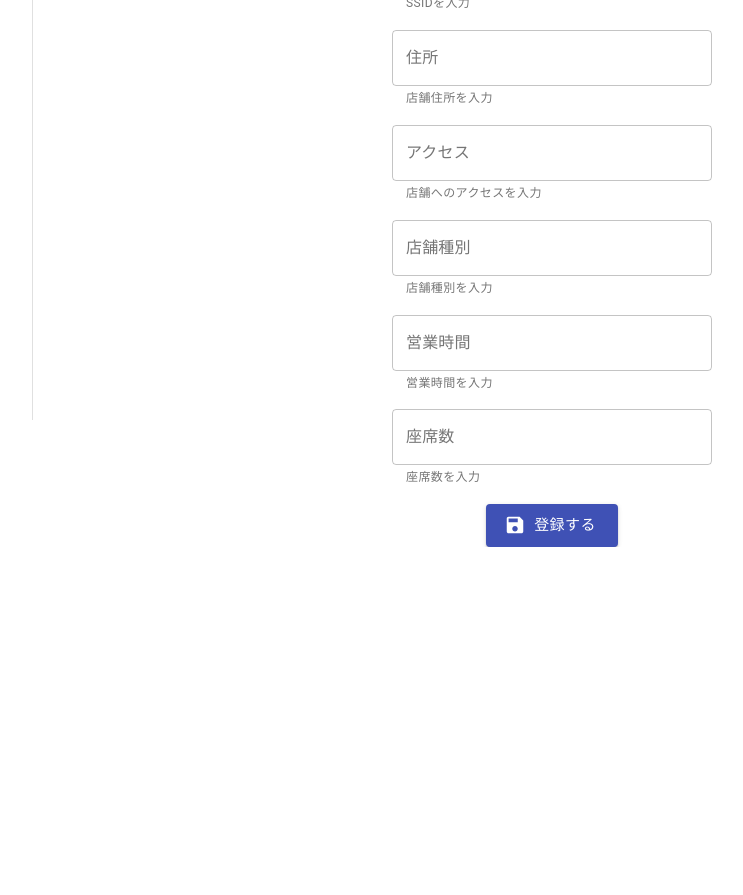
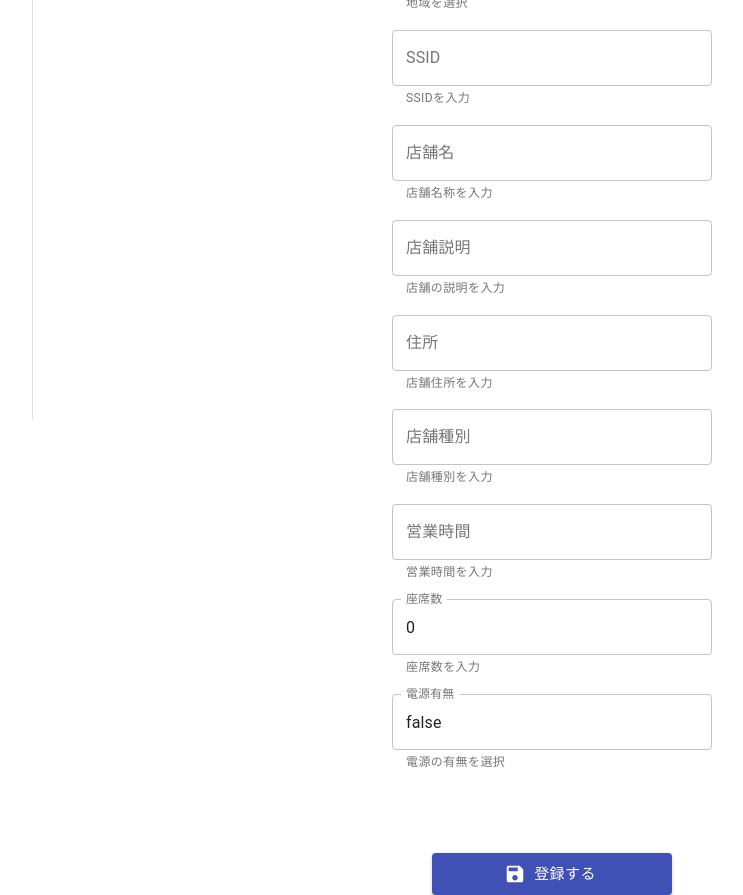
Before and after one commit to KotaTanaka/react-frontend-sandbox, a React (Create React App) app: page /shops/register in a window 1280 px wide. Shown: the part 380-1275 px from the top of the page, without its empty margins (208-951 px from the left). Before the commit the page ends 927 px from the top, so only its background shows below. Built offline with nearby package versions, Linux system fonts and the light colour scheme.

Commit message:
feat: 店舗登録ロジック

```diff
--- a/src/components/shops/ShopRegisterForm.tsx
+++ b/src/components/shops/ShopRegisterForm.tsx
@@ -1,66 +1,191 @@
-import React from 'react';
+import React, { useCallback } from 'react';
 import styled from 'styled-components';
 import { Button, FormControl, TextField } from '@material-ui/core';
 import { makeStyles } from '@material-ui/core/styles';
 import { Save } from '@material-ui/icons';
 
-// eslint-disable-next-line @typescript-eslint/no-empty-interface
-interface Props {}
+// from app
+import { IRegisterShopBody } from 'src/interfaces/api/request/Shop';
+
+interface Props {
+  params: IRegisterShopBody;
+  onChangeServiceId: (value: number) => void;
+  onChangeArea: (value: string) => void;
+  onChangeSSID: (value: string) => void;
+  onChangeShopName: (value: string) => void;
+  onChangeDescription: (value: string) => void;
+  onChangeAddress: (value: string) => void;
+  onChangeShopType: (value: string) => void;
+  onChangeOpeningHours: (value: string) => void;
+  onChangeSeatsNum: (value: number) => void;
+  onChangeHasPower: (value: boolean) => void;
+  onSave: () => Promise<void>;
+}
 
 /** 店舗登録フォーム */
 const ShopRegisterForm: React.FC<Props> = (props: Props) => {
+  const {
+    params,
+    onChangeServiceId,
+    onChangeArea,
+    onChangeSSID,
+    onChangeShopName,
+    onChangeDescription,
+    onChangeAddress,
+    onChangeShopType,
+    onChangeOpeningHours,
+    onChangeSeatsNum,
+    onChangeHasPower,
+    onSave,
+  } = props;
   const classes = useStyles();
+
+  // prettier-ignore
+  const handleChangeServiceId = useCallback((e) => {
+    onChangeServiceId(e.target.valueAsNumber);
+  }, [onChangeServiceId]);
+
+  // prettier-ignore
+  const handleChangeArea = useCallback((e) => {
+    onChangeArea(e.target.value);
+  }, [onChangeArea]);
+
+  // prettier-ignore
+  const handleChangeSSID = useCallback((e) => {
+    onChangeSSID(e.target.value);
+  }, [onChangeSSID]);
+
+  // prettier-ignore
+  const handleChangeShopName = useCallback((e) => {
+    onChangeShopName(e.target.value);
+  }, [onChangeShopName]);
+
+  // prettier-ignore
+  const handleChangeDescription = useCallback((e) => {
+    onChangeDescription(e.target.value);
+  }, [onChangeDescription]);
+
+  // prettier-ignore
+  const handleChangeAddress = useCallback((e) => {
+    onChangeAddress(e.target.value);
+  }, [onChangeAddress]);
+
+  // prettier-ignore
+  const handleChangeShopType = useCallback((e) => {
+    onChangeShopType(e.target.value);
+  }, [onChangeShopType]);
+
+  // prettier-ignore
+  const handleChangeOpeningHours = useCallback((e) => {
+    onChangeOpeningHours(e.target.value);
+  }, [onChangeOpeningHours]);
+
+  // prettier-ignore
+  const handleChangeSeatsNum = useCallback((e) => {
+    onChangeSeatsNum(e.target.valueAsNumber);
+  }, [onChangeSeatsNum]);
+
+  // prettier-ignore
+  const handleChangeHasPower = useCallback((e) => {
+    onChangeHasPower (e.target.valueAsBoolean);
+  }, [onChangeHasPower]);
 
   return (
     <Container>
       <FormControl className={classes.form}>
+        {/** TODO Picker */}
         <TextField
           label="サービスID"
           variant="outlined"
           className={classes.textField}
-          helperText="Wi-FiのサービスIDを入力"
+          helperText="Wi-Fiサービスを選択"
+          type="number"
+          value={params.serviceId}
+          onChange={handleChangeServiceId}
+        />
+        {/** TODO Picker */}
+        <TextField
+          label="地域"
+          variant="outlined"
+          className={classes.textField}
+          helperText="地域を選択"
+          value={params.area}
+          onChange={handleChangeArea}
         />
         <TextField
           label="SSID"
           variant="outlined"
           className={classes.textField}
           helperText="SSIDを入力"
+          value={params.ssid}
+          onChange={handleChangeSSID}
+        />
+        <TextField
+          label="店舗名"
+          variant="outlined"
+          className={classes.textField}
+          helperText="店舗名称を入力"
+          value={params.shopName}
+          onChange={handleChangeShopName}
+        />
+        <TextField
+          label="店舗説明"
+          variant="outlined"
+          className={classes.textField}
+          helperText="店舗の説明を入力"
+          value={params.description}
+          onChange={handleChangeDescription}
         />
         <TextField
           label="住所"
           variant="outlined"
           className={classes.textField}
           helperText="店舗住所を入力"
-        />
-        <TextField
-          label="アクセス"
-          variant="outlined"
-          className={classes.textField}
-          helperText="店舗へのアクセスを入力"
+          value={params.address}
+          onChange={handleChangeAddress}
         />
         <TextField
           label="店舗種別"
           variant="outlined"
           className={classes.textField}
           helperText="店舗種別を入力"
+          value={params.shopType}
+          onChange={handleChangeShopType}
         />
         <TextField
           label="営業時間"
           variant="outlined"
           className={classes.textField}
           helperText="営業時間を入力"
+          value={params.openingHours}
+          onChange={handleChangeOpeningHours}
         />
         <TextField
           label="座席数"
           variant="outlined"
           className={classes.textField}
           helperText="座席数を入力"
+          type="number"
+          value={params.seatsNum}
+          onChange={handleChangeSeatsNum}
+        />
+        {/** TODO Radio */}
+        <TextField
+          label="電源有無"
+          variant="outlined"
+          className={classes.textField}
+          helperText="電源の有無を選択"
+          type="boolean"
+          value={params.hasPower}
+          onChange={handleChangeHasPower}
         />
         <Button
           variant="contained"
           color="primary"
           size="large"
           startIcon={<Save />}
+          className={classes.button}
+          onClick={onSave}
         >
           登録する
         </Button>
--- a/src/pages/ShopRegisterPage.tsx
+++ b/src/pages/ShopRegisterPage.tsx
@@ -3,16 +3,45 @@ import styled from 'styled-components';
 
 // from app
 import { PAGES } from 'src/constants/page';
+import useRegisterShop from 'src/hooks/useRegisterShop';
 import PageHeading from 'src/components/partials/PageHeading';
 import ShopRegisterForm from 'src/components/shops/ShopRegisterForm';
 import { flexColumnCenter } from 'src/styles/mixin';
 
 /** 店舗登録ページ */
 const ShopRegisterPage: React.FC = () => {
+  const {
+    registerShopParams,
+    changeServiceId,
+    changeArea,
+    changeSSID,
+    changeShopName,
+    changeDescription,
+    changeAddress,
+    changeShopType,
+    changeOpeningHours,
+    changeSeatsNum,
+    changeHasPower,
+    requestRegisterShop,
+  } = useRegisterShop();
+
   return (
     <Container>
       <PageHeading heading={PAGES.SHOPS_REGISTER.name} />
-      <ShopRegisterForm />
+      <ShopRegisterForm
+        params={registerShopParams}
+        onChangeServiceId={changeServiceId}
+        onChangeArea={changeArea}
+        onChangeSSID={changeSSID}
+        onChangeShopName={changeShopName}
+        onChangeDescription={changeDescription}
+        onChangeAddress={changeAddress}
+        onChangeShopType={changeShopType}
+        onChangeOpeningHours={changeOpeningHours}
+        onChangeSeatsNum={changeSeatsNum}
+        onChangeHasPower={changeHasPower}
+        onSave={requestRegisterShop}
+      />
     </Container>
   );
 };
```
